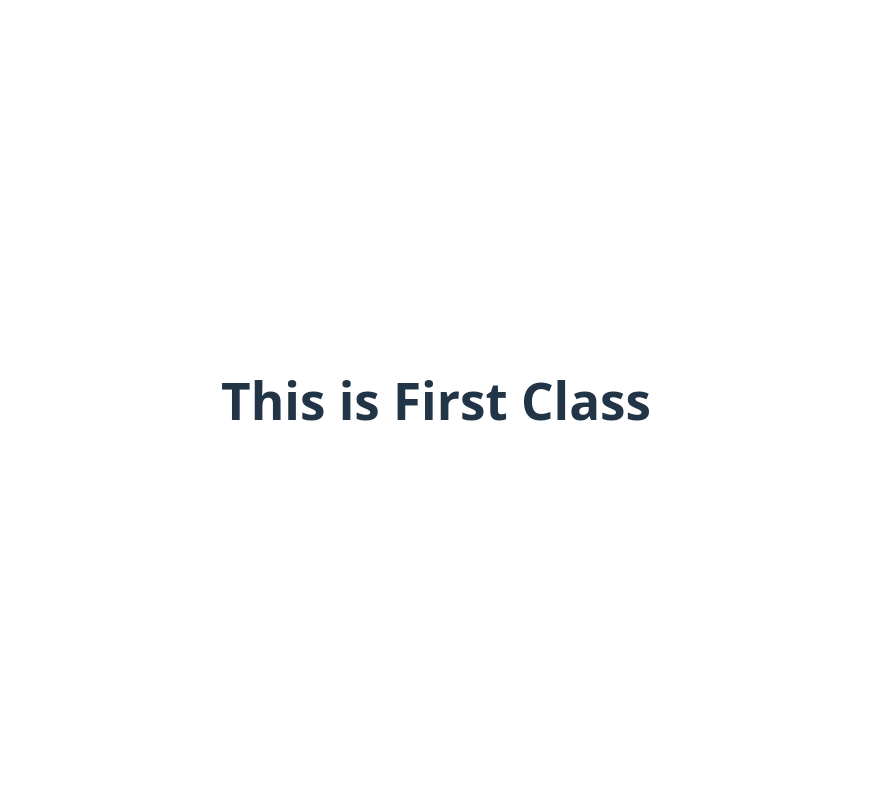
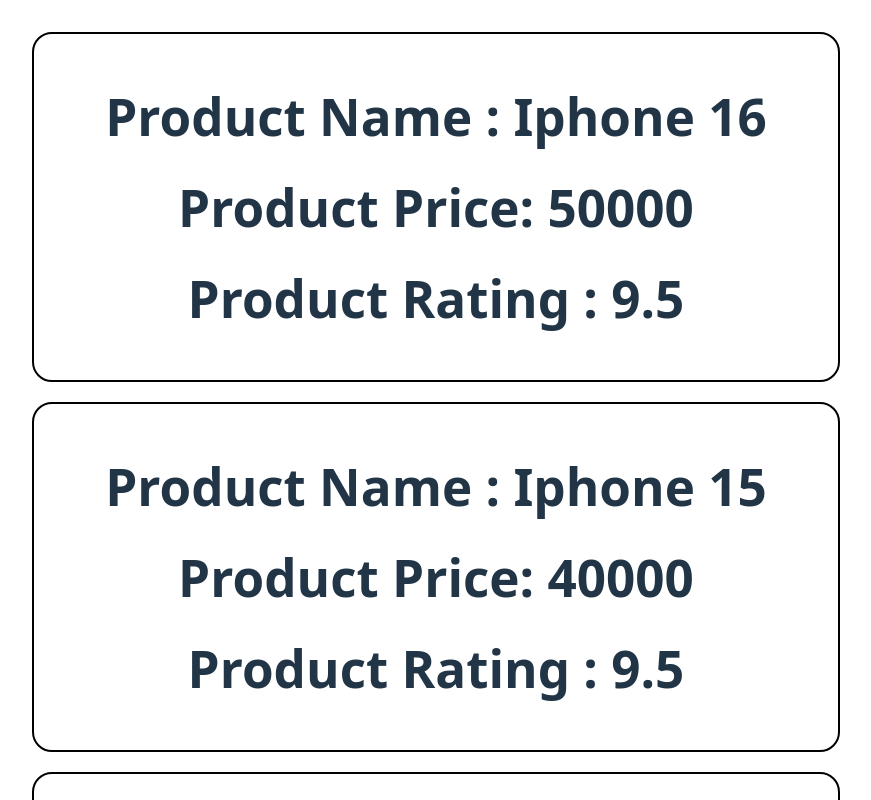
Before and after one commit to dev-ayush0106/WD-React-16-30, a React (Vite) app: page / in a window 1280 px wide. Shown: the top 800 px of the page, without its empty margins (204-1075 px from the left). Built offline with nearby package versions, Linux system fonts and the light colour scheme.

Commit message:
Secod Class

```diff
--- a/src/App.jsx
+++ b/src/App.jsx
@@ -1,10 +1,21 @@
 import "./App.css"
 import First from "./Class 1/First";
+import Parent from "./Class 2/Parent";
+import ProductDetails from "./Class 2/ProductDetails";
+import Second, { Kusum, New } from "./Class 2/Second";
 import "./index.css"
 
-function App(){
-  return(
-    <First/>
+function App() {
+  return (
+    <>
+      {/* <First />
+      <Second /> */}
+      {/* <New/>
+      <Kusum/> */}
+
+      {/* <Parent/> */}
+      <ProductDetails/>
+    </>
   )
 }
 
--- /dev/null
+++ b/src/Class 2/Child.jsx
@@ -0,0 +1,13 @@
+import React from 'react'
+
+const Child = ({father,mother}) => {
+
+  return (
+    <div>
+      <h2>My Father name is {father}</h2>
+      <h2>My Mother name is {mother}</h2>
+    </div>
+  )
+}
+
+export default Child
--- /dev/null
+++ b/src/Class 2/Parent.jsx
@@ -0,0 +1,14 @@
+import React from 'react'
+import Child from './Child'
+
+const Parent = () => {
+    let father="Anuj"
+    let mother="Sonakshi"
+  return (
+    <div>
+      <Child father={father} mother={mother}/>
+    </div>
+  )
+}
+
+export default Parent
--- /dev/null
+++ b/src/Class 2/ProductDetails.jsx
@@ -0,0 +1,29 @@
+import React from 'react'
+import ProductPage from './ProductPage'
+
+const ProductDetails = () => {
+    let product1={
+        name:"Iphone 16",
+        price:50000,
+        rating:9.5
+    }
+    let product2={
+        name:"Iphone 15",
+        price:40000,
+        rating:9.5
+    }
+    let product3={
+        name:"Google Pixel 9",
+        price:80000,
+        rating:10
+    }
+  return (
+    <div>
+      <ProductPage name={product1.name} price={product1.price} rating={product1.rating}/>
+      <ProductPage name={product2.name} price={product2.price} rating={product2.rating}/>
+      <ProductPage name={product3.name} price={product3.price} rating={product3.rating}/>
+    </div>
+  )
+}
+
+export default ProductDetails
--- /dev/null
+++ b/src/Class 2/ProductPage.css
@@ -0,0 +1,6 @@
+.container{
+    padding: 20px;
+    border: 2px solid black;
+    border-radius: 20px;
+    margin-bottom: 20px;
+}
--- /dev/null
+++ b/src/Class 2/ProductPage.jsx
@@ -0,0 +1,18 @@
+import React from 'react'
+import "./ProductPage.css"
+import Productname from './Productname'
+import Productprice from './Productprice'
+import Productrating from './productrating'
+const ProductPage = ({name,price,rating}) => {
+  return (
+    <div>
+      <div className="container">
+        <Productname name={name}/>
+        <Productprice price={price}/>
+        <Productrating rating={rating}/>
+      </div>
+    </div>
+  )
+}
+
+export default ProductPage
--- /dev/null
+++ b/src/Class 2/Productname.jsx
@@ -0,0 +1,11 @@
+import React from 'react'
+
+const Productname = ({name}) => {
+  return (
+    <div>
+      <h1>Product Name : {name}</h1>
+    </div>
+  )
+}
+
+export default Productname
--- /dev/null
+++ b/src/Class 2/Productprice.jsx
@@ -0,0 +1,11 @@
+import React from 'react'
+
+const Productprice = ({price}) => {
+  return (
+    <div>
+      <h1>Product Price: {price}</h1>
+    </div>
+  )
+}
+
+export default Productprice
--- /dev/null
+++ b/src/Class 2/Productrating.jsx
@@ -0,0 +1,11 @@
+import React from 'react'
+
+const Productrating = ({rating}) => {
+  return (
+    <div>
+      <h1>Product Rating : {rating}</h1>
+    </div>
+  )
+}
+
+export default Productrating
--- /dev/null
+++ b/src/Class 2/Second.jsx
@@ -0,0 +1,35 @@
+export default function Second() {
+    let name="AYUSH"
+    let age=25
+    return (
+        <>
+            {/* <h1>This is Second Class of React</h1>
+            <h1>This is second line</h1> */}
+
+            {/* hI MY NAME IS {name} */}
+
+            {/* {(age>18)?<h1>Greater than 18</h1>:<h1>Less than 19</h1>} */}
+
+            {/* What is props?
+                TRANSFERRING THE DATA FROM PARENT TO THEIR CHILD
+            */}
+
+        </>
+    )
+}
+
+export function New(){
+    return(
+        <>
+            <h1>This is New function in Second Component</h1>
+        </>
+    )
+}
+
+export function Kusum(){
+    return(
+        <>
+            <h1>My name is Kusum.</h1>
+        </>
+    )
+}
```
